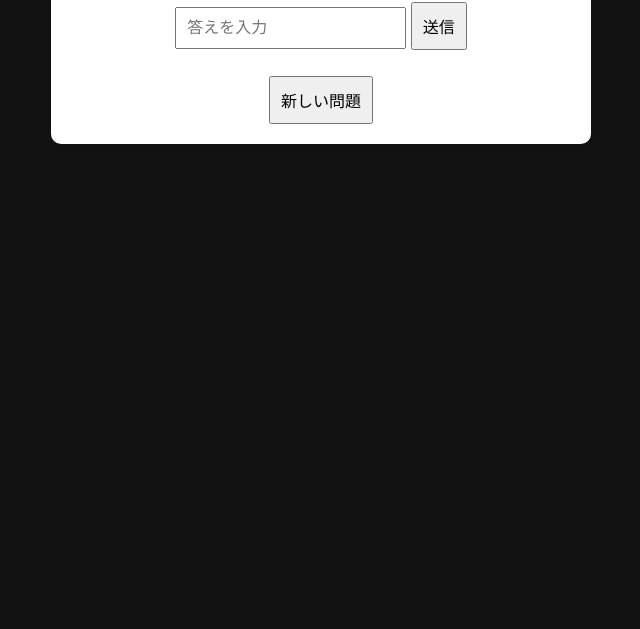
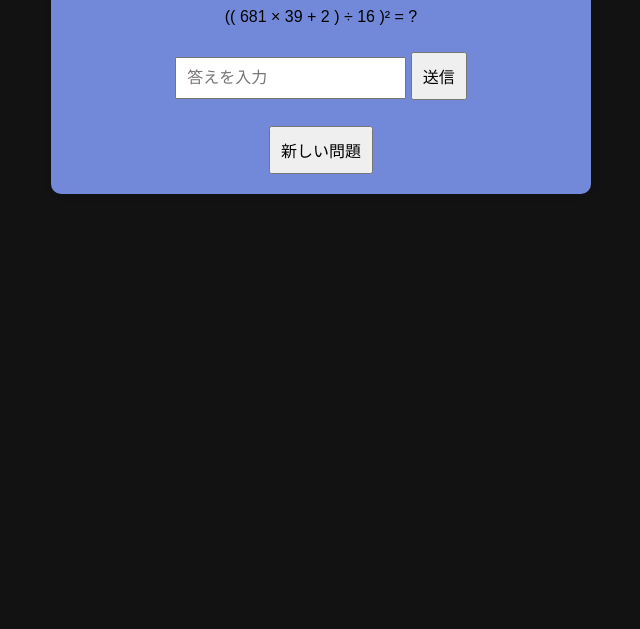
Before and after one commit to creeperdeveloper/hard-math-quizgen-site, a plain HTML site: page index.html in a window 1280 px wide. Shown: the part 171-800 px from the top of the page, without its empty margins (319-959 px from the left). Drawn offline with Linux system fonts and the light colour scheme.

Commit message:
Update index.html

```diff
--- a/index.html
+++ b/index.html
@@ -13,12 +13,13 @@
             padding: 20px;
         }
         .container {
-            background: white;
+            background: rgb(114, 137, 218);
             padding: 20px;
             border-radius: 10px;
             box-shadow: 0 0 10px rgba(0, 0, 0, 0.1);
             max-width: 500px;
             margin: auto;
+            margin-top: 50px;
         }
         input, button {
             margin-top: 10px;
```
